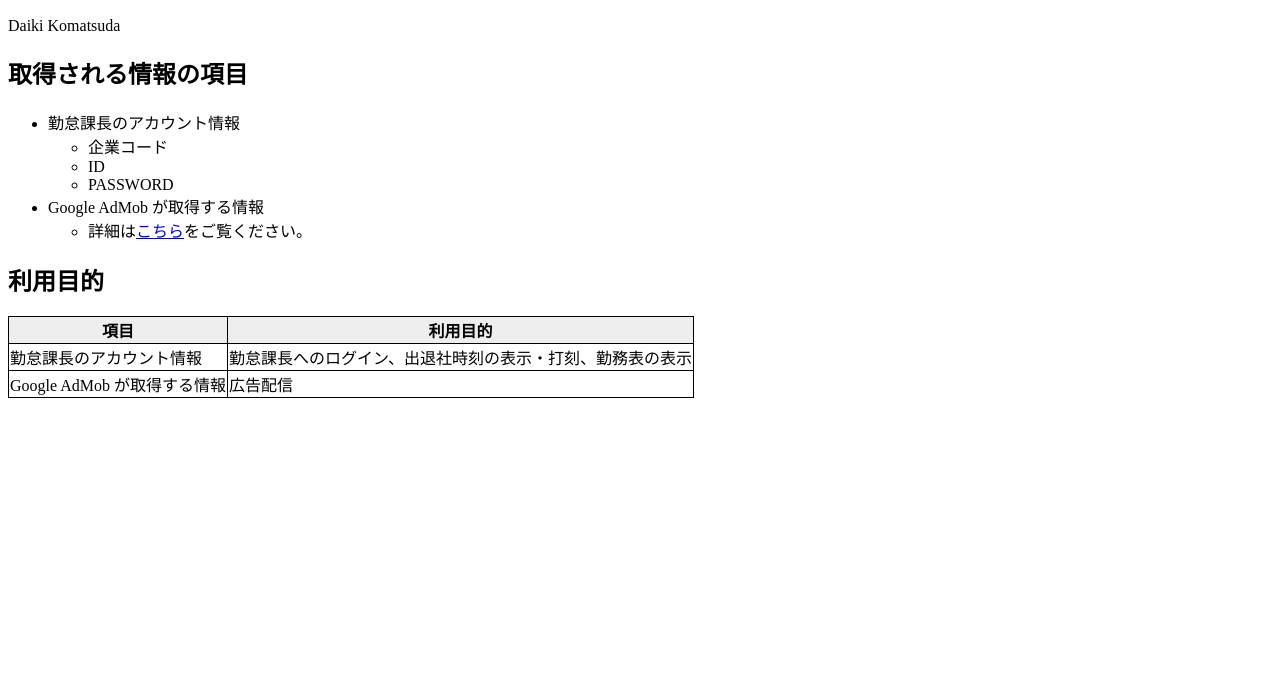
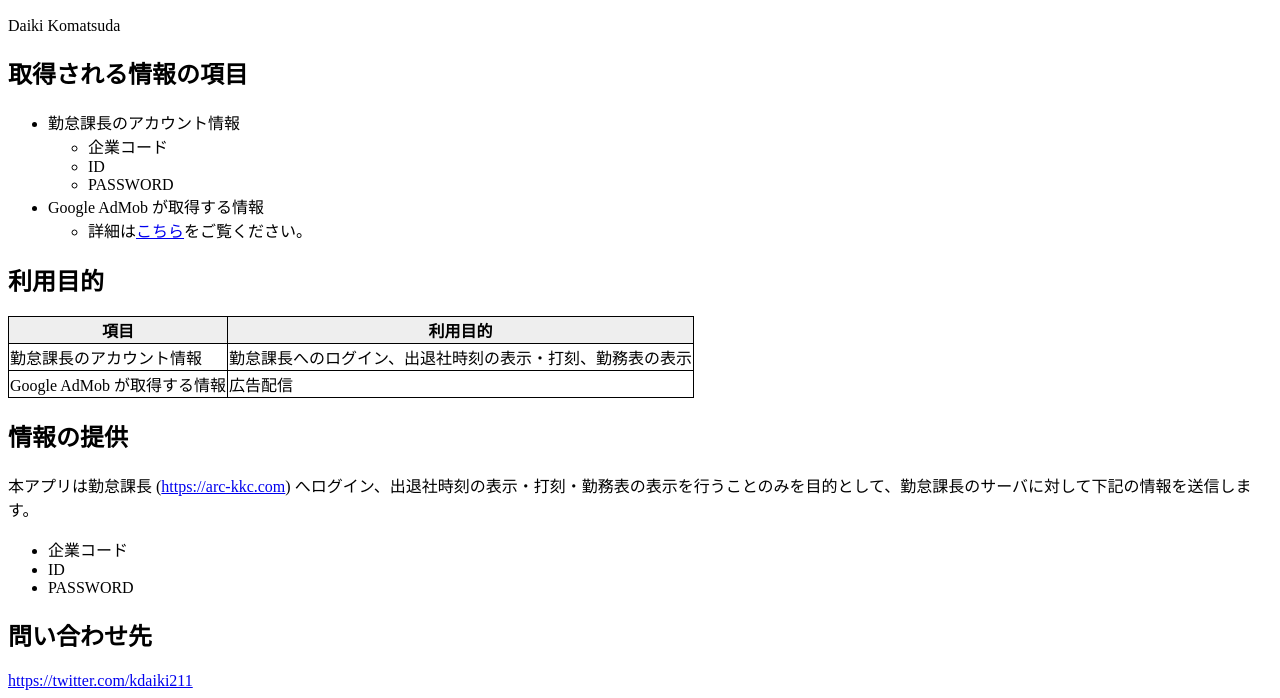
Before and after one commit to kdaiki211/kdaiki211.github.io, a plain HTML site: page kkc/privacy_policy.html in a window 1280 px wide. Shown: the part 127-825 px from the top of the page. Before the commit the page ends 800 px from the top, so only its background shows below. Drawn offline with Linux system fonts and the light colour scheme.

Commit message:
update privacy policy

```diff
--- a/kkc/privacy_policy.html
+++ b/kkc/privacy_policy.html
@@ -53,5 +53,16 @@
         <td>広告配信</td>
       </tr>
     </table>
+
+    <h2>情報の提供</h2>
+    本アプリは勤怠課長 (<a href="https://arc-kkc.com">https://arc-kkc.com</a>) へログイン、出退社時刻の表示・打刻・勤務表の表示を行うことのみを目的として、勤怠課長のサーバに対して下記の情報を送信します。
+    <ul>
+      <li>企業コード</li>
+      <li>ID</li>
+      <li>PASSWORD</li>
+    </ul>
+
+    <h2>問い合わせ先</h2>
+    <a href="https://twitter.com/kdaiki211">https://twitter.com/kdaiki211</a>
   </body>
 </html>
```
